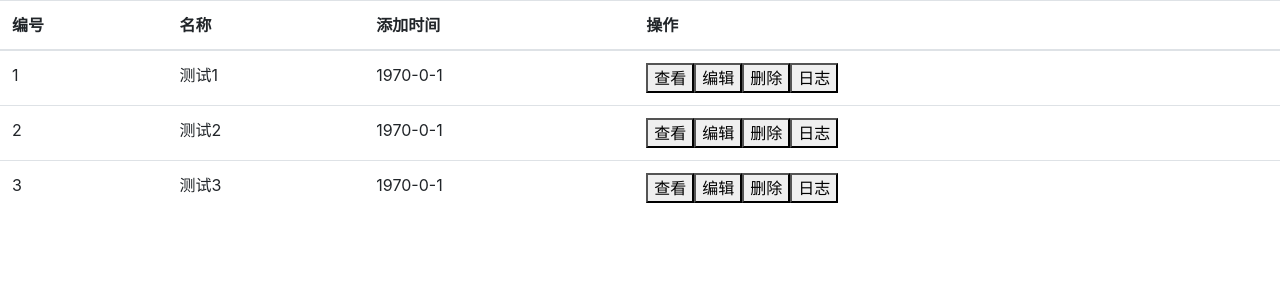
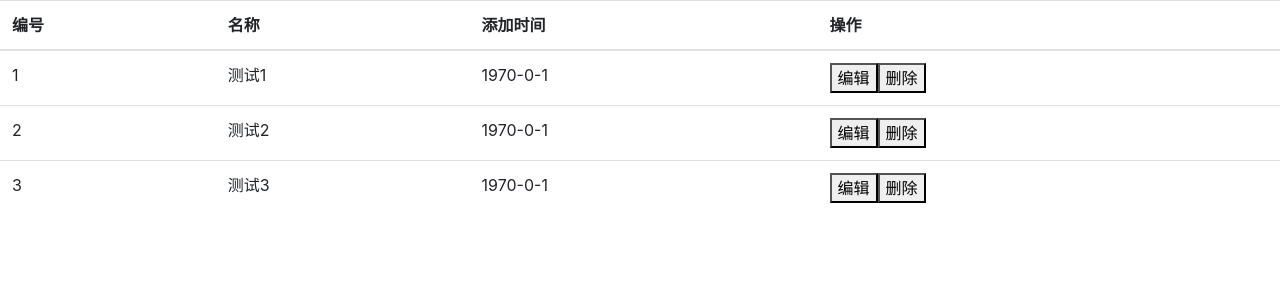
Before and after one commit to zh69ou/reacttest, a React app: page / in a window 1280 px wide. Shown: the top 300 px of the page. Built offline with nearby package versions, Linux system fonts and the light colour scheme.

Commit message:
table插件调整

```diff
--- a/src/components/list.tsx
+++ b/src/components/list.tsx
@@ -3,28 +3,23 @@ import ReactDOM from 'react-dom'
 
 export const ListBox = (props)=>{
 	let idname = props.idname?props.idname:'id'
-	let hlist = props.hlist.map((info)=>{
-		return <th>{info}</th>
+	let hlist = props.hlist.map((info,i)=>{
+		return <th key={i}>{info}</th>
 	})
 	let field = props.field
 	const usefield = (info)=>{
 		let html = []
-		props.field.map((type)=>{
+		props.field.map((type,i)=>{
 			switch (type.type) {
 				case "txt":
-					html.push(<td>{info[type.code]}</td>)
+					html.push(<td key={i}>{info[type.code]}</td>)
 					break;
 				case "date":
 					let t = new Date(info[type.code])
-					html.push(<td>{t.getFullYear()+'-'+t.getMonth()+'-'+t.getDate()}</td>)
+					html.push(<td key={i}>{t.getFullYear()+'-'+t.getMonth()+'-'+t.getDate()}</td>)
 					break;
 				case "but":
-					let but = []
-					if(type.code.indexOf('show')>=0)but.push(<button>查看</button>)
-					if(type.code.indexOf('edit')>=0)but.push(<button>编辑</button>)
-					if(type.code.indexOf('del')>=0)but.push(<button>删除</button>)
-					if(type.code.indexOf('log')>=0)but.push(<button>日志</button>)
-					html.push(<td>{but}</td>)
+					html.push(<td key={i}>{type.code}</td>)
 					break;
 				default:
 					break;
@@ -32,9 +27,9 @@ export const ListBox = (props)=>{
 		})
 		return html
 	}
-	let data = props.data.map((info)=>{
+	let data = props.data.map((info,i)=>{
 		return (
-			<tr>
+			<tr key={i}>
 				{usefield(info)}
 			</tr>
 		)
--- a/src/pages/index.tsx
+++ b/src/pages/index.tsx
@@ -5,15 +5,15 @@ import {ListBox} from "../components/list"
 import "../components/scss/list.scss"
 
 const DefIndex = (props) => {
+	useEffect(()=>{
+		IsLoad(false)
+	},[])
 	let editbut = (
 			<button>编辑</button>
 		)
 	let delbut = (
 			<button>删除</button>
 		)
-	useEffect(()=>{
-		IsLoad(false)
-	},[])
 	let hlist = ['编号','名称','添加时间','操作']
 	let data = [
 		{id:1,name:'测试1',desc:'测试描述',content:'测试内容',addtime:12312432},
@@ -24,7 +24,7 @@ const DefIndex = (props) => {
 		{type:'txt',code:'id',},
 		{type:'txt',code:'name',},
 		{type:'date',code:'addtime',},
-		{type:'but',code:['show','edit','del','log']},
+		{type:'but',code:[editbut,delbut]},
 	]
 	return (
 		<ListBox hlist={hlist} data={data} field={field}></ListBox>
```
